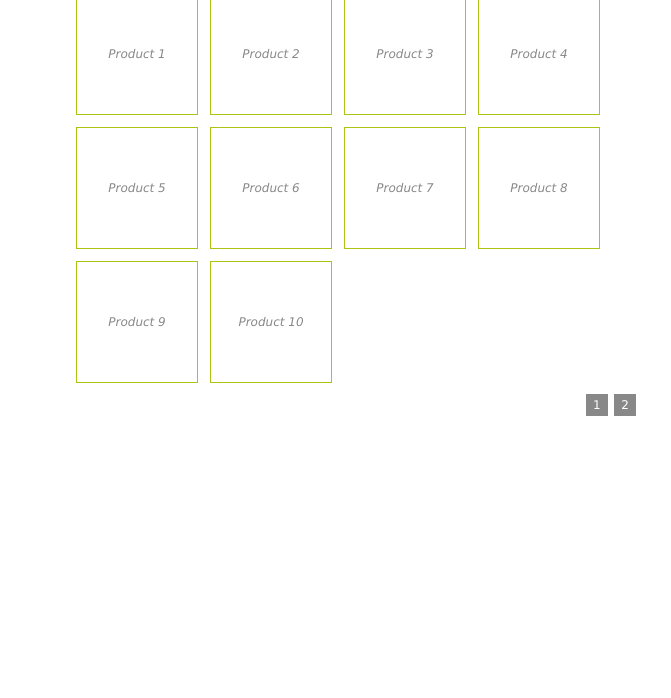
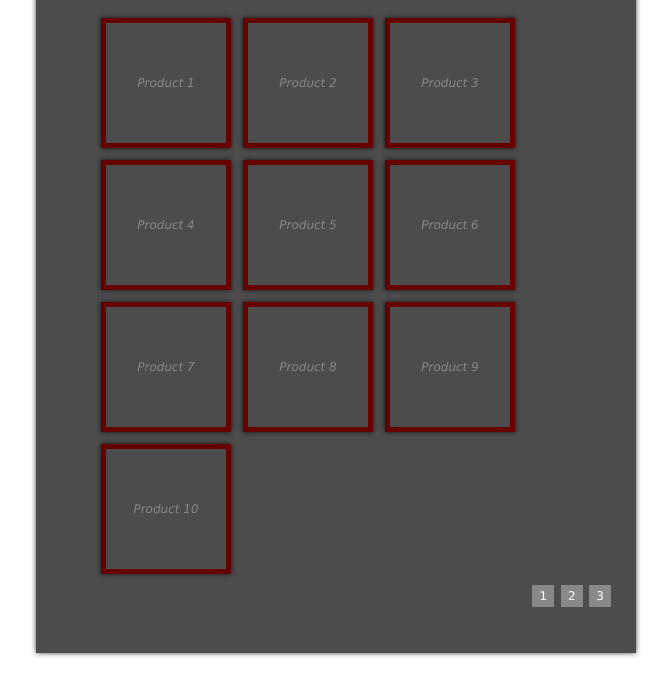
Before and after one commit to dylanhochreiter/assignment03, a plain HTML site: page mtm4086-assignment3-ajax-master/mtm4086-assignment03-jquery-html-pagination/index.html in a window 1280 px wide. Shown: the part 102-800 px from the top of the page, without its empty margins (304-975 px from the left). Drawn offline with nearby package versions, Linux system fonts and the light colour scheme.

Commit message:
updates to all folders

```diff
--- a/basic-json/scss/style.scss
+++ b/basic-json/scss/style.scss
@@ -30,6 +30,7 @@ h1{
 	-webkit-box-shadow: 0px 0px 5px 0px rgba(0,0,0,0.75);
 	-moz-box-shadow: 0px 0px 5px 0px rgba(0,0,0,0.75);
 	box-shadow: 0px 0px 5px 0px rgba(0,0,0,0.75);
+	padding: 5px;
 }
 
 #article-feed{
--- a/mtm4086-assignment3-ajax-master/mtm4086-assignment03-jquery-html-pagination/index.html
+++ b/mtm4086-assignment3-ajax-master/mtm4086-assignment03-jquery-html-pagination/index.html
@@ -7,6 +7,7 @@
 <link rel="stylesheet" href="css/style.css" />
 </head>
 <body>
+<div class="wrapper">
   <h1>Ajax and jQuery</h1>
   <div id="outer">
 
@@ -34,8 +35,10 @@
     <ol class="pager">
      <li><a href="ajax-products-p1.html">1</a></li>
      <li><a href="ajax-products-p2.html">2</a></li>
+     <li><a href="ajax-products-p3.html">3</a></li>
     </ol>
 
+  </div>
 </div>
 <script src="http://ajax.googleapis.com/ajax/libs/jquery/1.6.2/jquery.min.js"></script>
 <script src="js/products-ajax.js"></script>
--- /dev/null
+++ b/mtm4086-assignment3-ajax-master/mtm4086-assignment03-jquery-html-pagination/scss/style.scss
@@ -0,0 +1,62 @@
+body {
+ max-width: 50em;
+ margin: 0 auto;
+ background: #fff;
+ color: #333;
+ font-family: Verdana,sans-serif;
+ font-size: 75%;
+ line-height: 1.75em;
+}
+.pager {
+ list-style: none;
+ text-align: right;
+ text-transform: uppercase;
+ clear: both;
+ margin-bottom: 1.75em;
+}
+.pager li {
+ display: inline;
+ margin-left: .25em;
+}
+.pager a {
+ background: #888;
+ color: #fff;
+ border: 1px solid #888;
+ padding: .25em .5em;
+ text-decoration: none;
+}
+.pager .here {
+ color: #888;
+ border: 1px solid #888;
+ padding: .25em .5em;
+}
+.product-list {
+ list-style: none;
+ margin-bottom: 1.75em;
+}
+.product-list li {
+ float: left;
+ margin: 0 1em 1em 0;
+ width: 10em;
+ height: 10em;
+ line-height: 10em;
+ border: 5px solid #660000;
+ color: #888;
+ font-style: italic;
+ text-align: center;
+ -webkit-box-shadow: 0px 0px 5px 0px rgba(0,0,0,0.75);
+	-moz-box-shadow: 0px 0px 5px 0px rgba(0,0,0,0.75);
+	box-shadow: 0px 0px 5px 0px rgba(0,0,0,0.75);
+}
+.loading {
+ min-height: 5em;
+ background: url('http://preloaders.net/preloaders/287/Filling%20broken%20ring.gif') center center no-repeat;
+}
+
+.wrapper{
+	background-color: rgba(0,0,0,0.7);
+	-webkit-box-shadow: 0px 0px 5px 0px rgba(0,0,0,0.75);
+	-moz-box-shadow: 0px 0px 5px 0px rgba(0,0,0,0.75);
+	box-shadow: 0px 0px 5px 0px rgba(0,0,0,0.75);
+	padding: 25px;
+}
--- /dev/null
+++ b/mtm4086-assignment3-ajax-master/mtm4086-assignment03-jquery-json-github/scss/style.scss
@@ -0,0 +1,19 @@
+.wrapper{
+	background-color: rgba(0,0,0,0.7);
+	-webkit-box-shadow: 0px 0px 5px 0px rgba(0,0,0,0.75);
+	-moz-box-shadow: 0px 0px 5px 0px rgba(0,0,0,0.75);
+	box-shadow: 0px 0px 5px 0px rgba(0,0,0,0.75);
+	padding: 25px;
+	max-width: 960px;
+	margin: 0 auto;
+}
+
+#loading{
+	width: 90%;
+	margin: 20px auto;
+	background-color: rgba(250,250,250,0.7);
+	-webkit-box-shadow: 0px 0px 5px 0px rgba(0,0,0,0.75);
+	-moz-box-shadow: 0px 0px 5px 0px rgba(0,0,0,0.75);
+	box-shadow: 0px 0px 5px 0px rgba(0,0,0,0.75);
+	padding: 10px;
+}
```
Also changed, not shown: mtm4086-assignment3-ajax-master/mtm4086-assignment03-jquery-html-pagination/ajax-products-p1.html (+2 -0 lines), mtm4086-assignment3-ajax-master/mtm4086-assignment03-jquery-html-pagination/ajax-products-p2.html (+3 -0 lines), mtm4086-assignment3-ajax-master/mtm4086-assignment03-jquery-html-pagination/ajax-products-p3.html (+4 -0 lines), mtm4086-assignment3-ajax-master/mtm4086-assignment03-jquery-json-github/index.html (+15 -0 lines), basic-json/css/style.css, mtm4086-assignment3-ajax-master/mtm4086-assignment03-jquery-html-pagination/css/style.css, mtm4086-assignment3-ajax-master/mtm4086-assignment03-jquery-json-github/css/style.css (added). Lines whose indentation alone changed are shown as unchanged.
